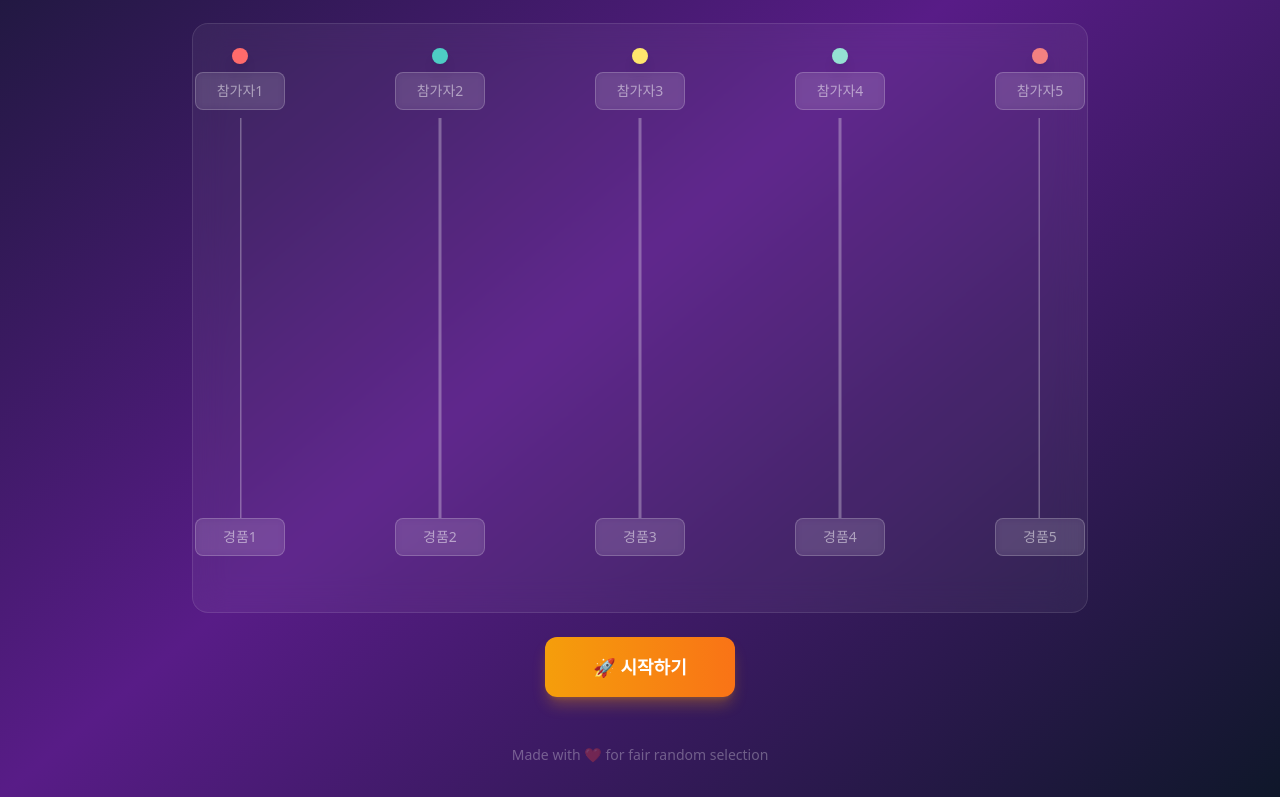
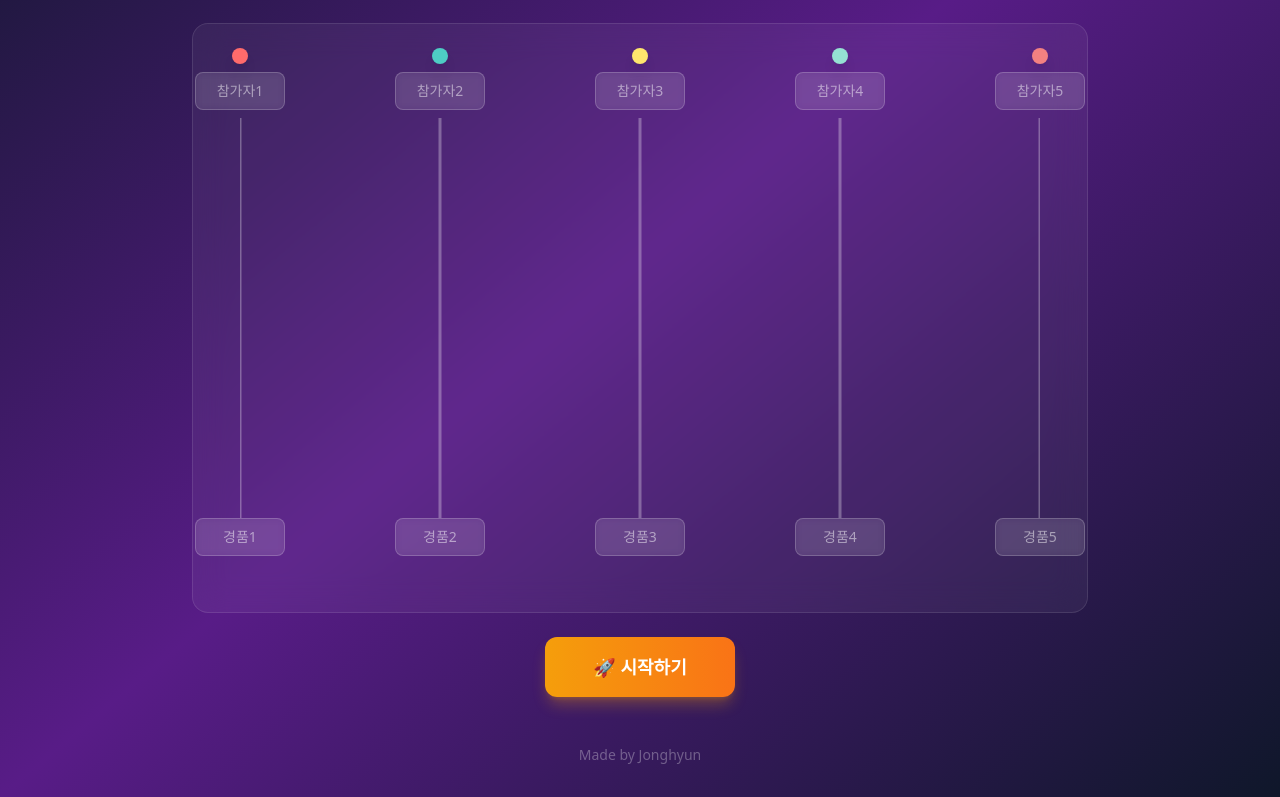
Before and after one commit to izowooi/learning-cake, a Next.js app in the folder ladder/: page / in a window 1280 px wide. Shown: the part 277-1074 px from the top of the page. Built offline with nearby package versions, Linux system fonts and the light colour scheme; a web font is replaced by a local one.

Commit message:
푸터 문구 변경

```diff
--- a/ladder/src/components/LadderGame.tsx
+++ b/ladder/src/components/LadderGame.tsx
@@ -461,7 +461,7 @@ export default function LadderGame() {
 
         {/* 푸터 */}
         <footer className="text-center mt-12 text-white/30 text-sm">
-          <p>Made with ❤️ for fair random selection</p>
+          <p>Made by Jonghyun</p>
         </footer>
       </div>
     </div>
```
